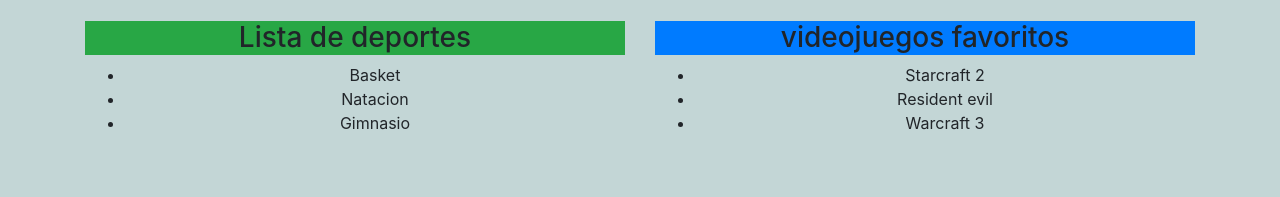
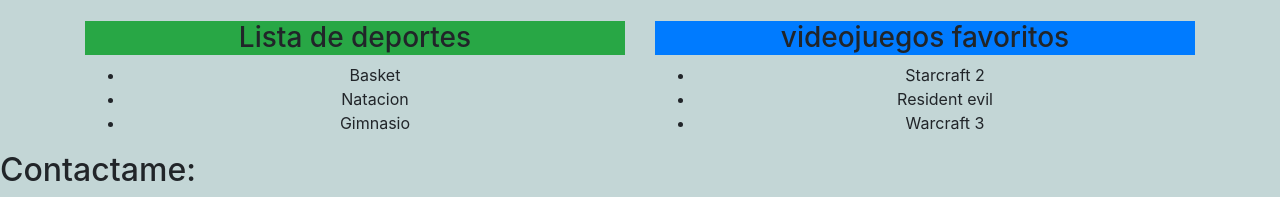
Before and after one commit to FrankMiranda31/githubtarea, a plain HTML site: page index.html in a window 1280 px wide. Shown: the part 742-939 px from the top of the page. Before the commit the page ends 893 px from the top, so only its background shows below. Drawn offline with nearby package versions, Linux system fonts and the light colour scheme.

Commit message:
commit 15

```diff
--- a/index.html
+++ b/index.html
@@ -85,6 +85,7 @@
             </div>
 
     <section>
+        <h2>Contactame:</h2>
 
     </section>
 
```
